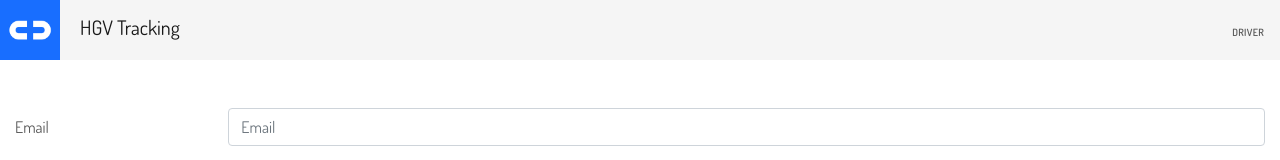
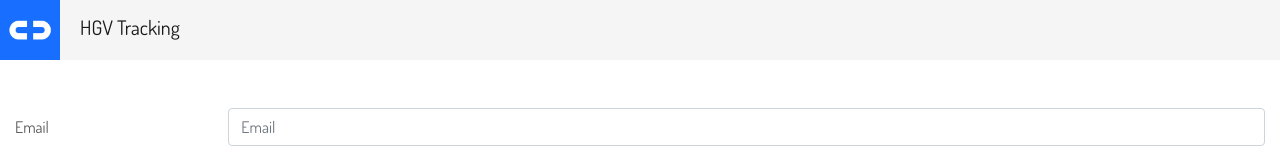
Before and after one commit to ryan-shirley/Vehicle-Checklist-Web-App-MERN, a React (Create React App) app: page / in a window 1280 px wide. Shown: the top 160 px of the page. Built offline with nearby package versions, Linux system fonts and the light colour scheme.

Commit message:
Fix issue where driver was displaying when not logged in

```diff
--- a/src/components/hgv-navbar.js
+++ b/src/components/hgv-navbar.js
@@ -69,7 +69,7 @@ class HGVNavbar extends Component {
                 </Navbar.Brand>
                 <Nav className="hgv-settings-nav ml-auto">
                     <div>
-                        <span className="text-uppercase driver">Driver</span>
+                        {this.state.userFullName && <span className="text-uppercase driver">Driver</span>}
                         {this.state.userFullName && (<NavDropdown alignRight title={`${this.state.userFullName}`} id="hgv-settings-dropdown">
                             <NavDropdown.Item href="/">
                                 Action*
```
